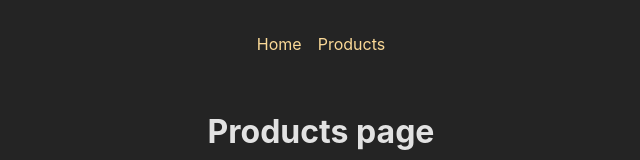
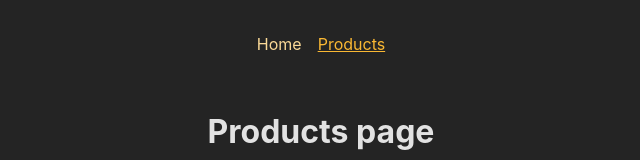
Before and after one commit to edcsu/react_router_practice, a React (Create React App) app: page /products in a window 1280 px wide. Shown: the top 160 px of the page, without its empty margins (319-959 px from the left). Built offline with nearby package versions, Linux system fonts and the light colour scheme.

Commit message:
style: show active links

```diff
--- a/src/components/MainNavigation.js
+++ b/src/components/MainNavigation.js
@@ -1,4 +1,4 @@
-import { Link } from 'react-router-dom'
+import { NavLink } from 'react-router-dom'
 
 import classes from './MainNavigation.module.css'
 
@@ -8,10 +8,21 @@
         <nav>
             <ul className={classes.list}>
                 <li>
-                    <Link to='/'>Home</Link>
+                    <NavLink
+                        to='/'
+                        className={({isActive}) => (isActive ? classes.active : undefined)}
+                        end
+                    >
+                        Home
+                    </NavLink>
                 </li>
                 <li>
-                    <Link to='products'>Products</Link>
+                    <NavLink
+                     to='/products'
+                     className={({isActive}) => (isActive ? classes.active : undefined)}
+                    >
+                        Products
+                    </NavLink>
                 </li>
             </ul>
         </nav>
```
